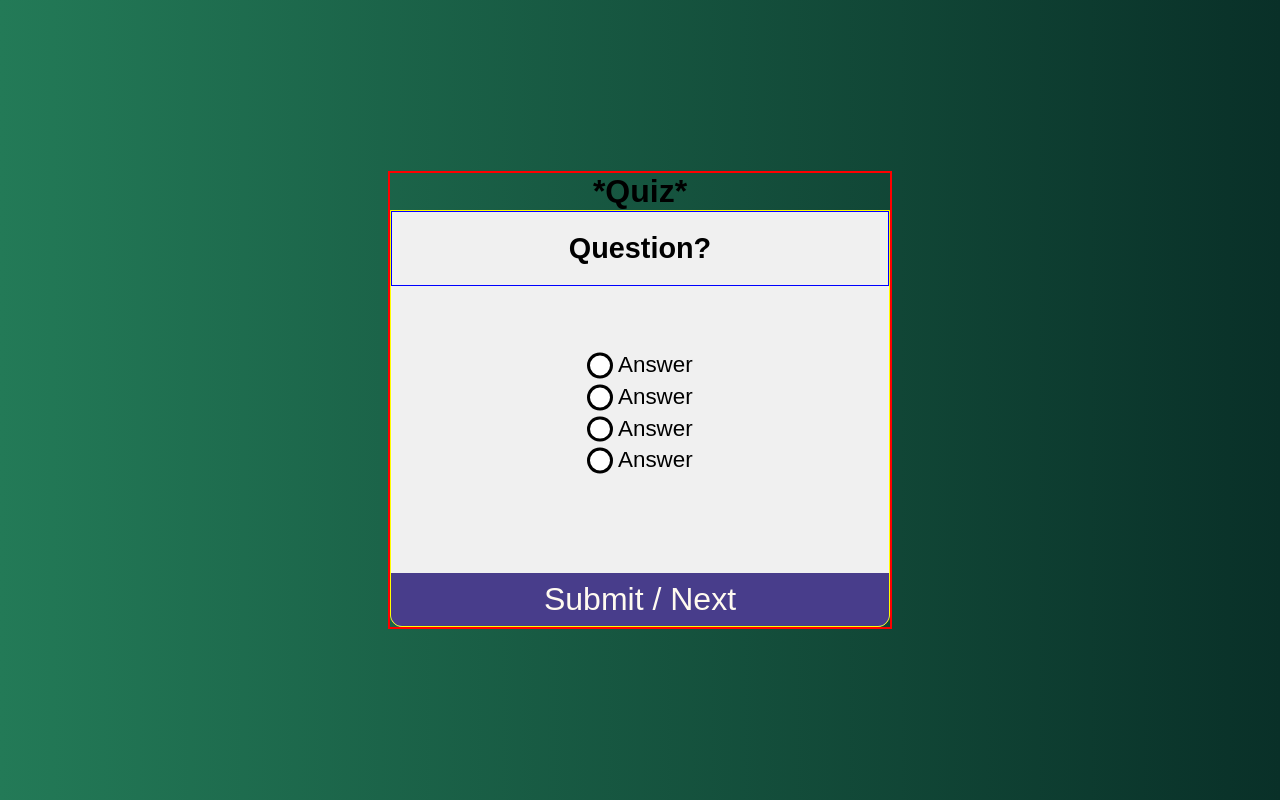
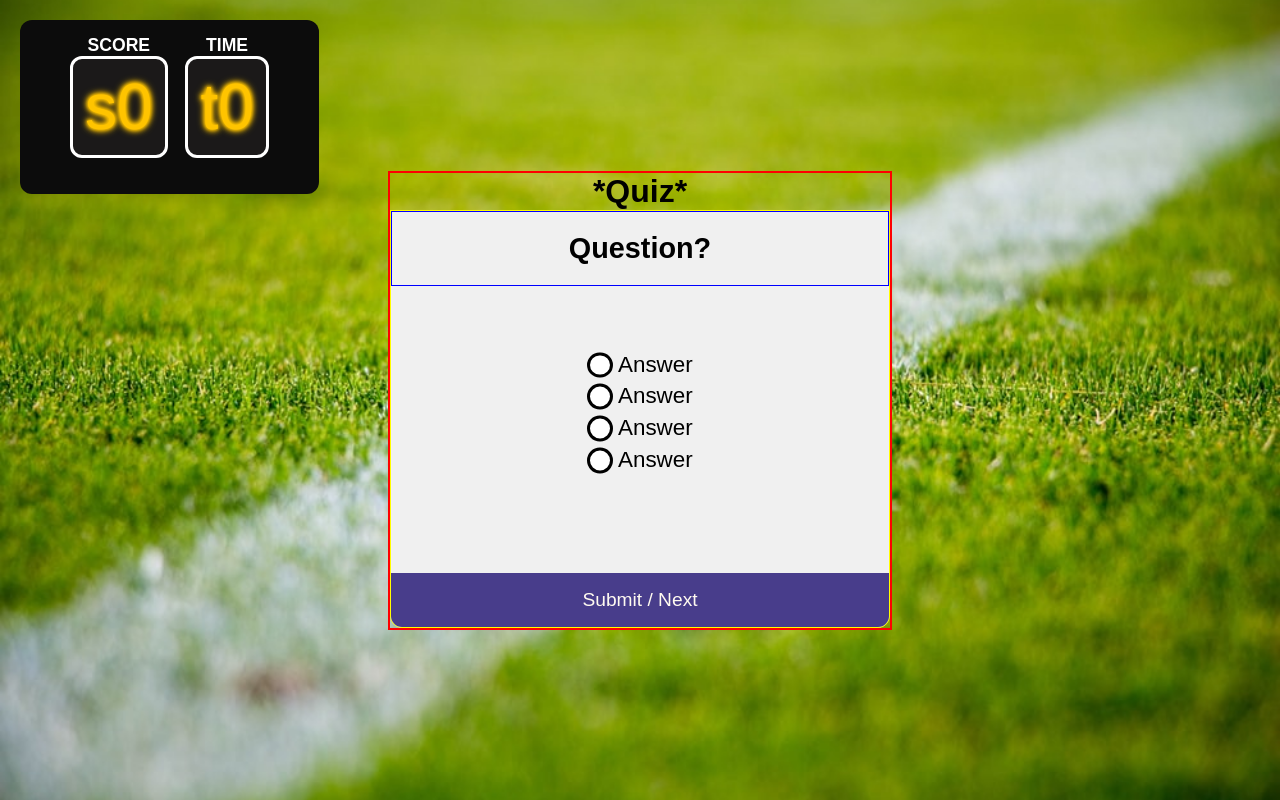
Before and after one commit to Develeopard/quiz_JS, a plain HTML site: page index.html in a window 1280 px wide. Drawn offline with Linux system fonts and the light colour scheme; a web font is replaced by a local one.

Commit message:
scoreboard added

```diff
--- a/index.html
+++ b/index.html
@@ -12,27 +12,35 @@
     <div class="container">
         <h1>*Quiz*</h1>
 
+        <div class="scoreboard">
+            <div>
+                <span class="score" id="score">s0</span>
+                <span class="time" id="time">t0</span>
+            </div>
+            <!-- <div class="headline">SoccerQuiz</div> -->
+        </div>
+
         <div class="quiz-card">
             <header>
                 <h3 class="question-text">Question?</h3>
             </header>
             <ul>
-                <li>
+                <li class="list-item">
                     <input type="radio" id="a"
                     name="answer">
                     <label for="a">Answer</label>
                 </li>
-                <li>
+                <li class="list-item">
                     <input type="radio" id="b"
                     name="answer">
                     <label for="b">Answer</label>
                 </li>
-                <li>
+                <li class="list-item">
                     <input type="radio" id="c"
                     name="answer">
                     <label for="c">Answer</label>
                 </li>
-                <li>
+                <li class="list-item">
                     <input type="radio" id="d"
                     name="answer">
                     <label for="d">Answer</label>
--- a/style.css
+++ b/style.css
@@ -1,4 +1,6 @@
 @import url('https://fonts.googleapis.com/css2?family=Padauk:wght@400;700&family=Readex+Pro:wght@300;400;600&display=swap');
+
+@import url('https://fonts.googleapis.com/css2?family=DotGothic16&display=swap');
 
 *{
     margin: 0;
@@ -8,21 +10,100 @@
 
 body{
     font-family: 'Padauk', sans-serif;
-    background: #093028;  /* fallback for old browsers */
-    background: -webkit-linear-gradient(to right, #237A57, #093028);  /* Chrome 10-25, Safari 5.1-6 */
-    background: linear-gradient(to right, #237A57, #093028); /* W3C, IE 10+/ Edge, Firefox 16+, Chrome 26+, Opera 12+, Safari 7+ */
+    background-image: url('field.jpg');
+    background-size: cover;
+    background-position: center;
     width: 100vw;
     height: 100vh;
     display: grid;
     place-items: center;
 }
 
+/* Scoreboard */
+.scoreboard{
+    background-color: rgb(12, 12, 12);
+    position: absolute;
+    left: 20px;
+    top: 20px;
+    padding: 50px;
+    border-radius: 12px;
+    display: grid;
+    place-items: center;
+    color: white;
+    font-family: 'DotGothic16', sans-serif;
+    font-size: 4rem;
+}
+
+.time{
+    background-color: rgb(27, 25, 25);
+    position: relative;
+    border: 3px solid white;
+    padding: 12px;
+    border-radius: 12px;
+    color: rgb(255, 196, 0);
+    text-shadow: 0 0 3px rgb(255, 196, 0),
+                 0 0 5px rgb(255, 196, 0),
+                 0 0 6px rgb(255, 196, 0),
+                 0 0 8px rgb(255, 196, 0);
+}
+
+.time::before{
+    content: 'Time';
+    display: block;
+    position: absolute;
+    top: -25%;
+    left: 50%;
+    transform: translateX(-50%);
+    text-transform: uppercase;
+    font-weight: 700;
+    font-family: 'Padauk', sans-serif;
+    color: white;
+    text-shadow: none;
+    font-size: 1.1rem;
+}
+
+.score{
+    background-color: rgb(27, 25, 25);
+    position: relative;
+    border: 3px solid white;
+    padding: 12px;
+    border-radius: 12px;
+    color: rgb(255, 196, 0);
+    text-shadow: 0 0 3px rgb(255, 196, 0),
+                 0 0 5px rgb(255, 196, 0),
+                 0 0 6px rgb(255, 196, 0),
+                 0 0 8px rgb(255, 196, 0);
+                 /* 0 0 10px rgb(255, 196, 0); */
+}
+
+.score::before{
+    content: 'score';
+    display: block;
+    position: absolute;
+    top: -25%;
+    left: 50%;
+    transform: translateX(-50%);
+    text-transform: uppercase;
+    font-weight: 700;
+    font-family: 'Padauk', sans-serif;
+    color: white;
+    text-shadow: none;
+    font-size: 1.1rem;
+}
+
+.headline{
+    font-family: 'Padauk', sans-serif;
+}
+
+
+/* Container */
 .container{
     border: 2px solid red;
     display: grid;
     place-items: center;
 }
 
+/* Quiz Card */
 .quiz-card{
     border: 1px solid yellow;
     width: 500px;
@@ -55,7 +136,9 @@ ul{
 
 ul li{
     font-size: 1.4rem;
+    user-select: none;
 }
+
 
 input[type="radio"] {
     /* Add if not using autoprefixer */
@@ -107,8 +190,14 @@ input[type="radio"] {
     border: none;
     display: block;
     width: 100%;
-    font-size: 2rem;
-    padding: .5rem;
+    font-size: 1.2rem;
+    padding: 1rem;
     margin-top: 100px;
     color: floralwhite;
+    cursor: pointer;
+    transition: background .2s;
 }
+
+.btn:hover{
+    background-color: rgb(90, 80, 158);
+}
```
Also changed, not shown: field.jpg (added).
